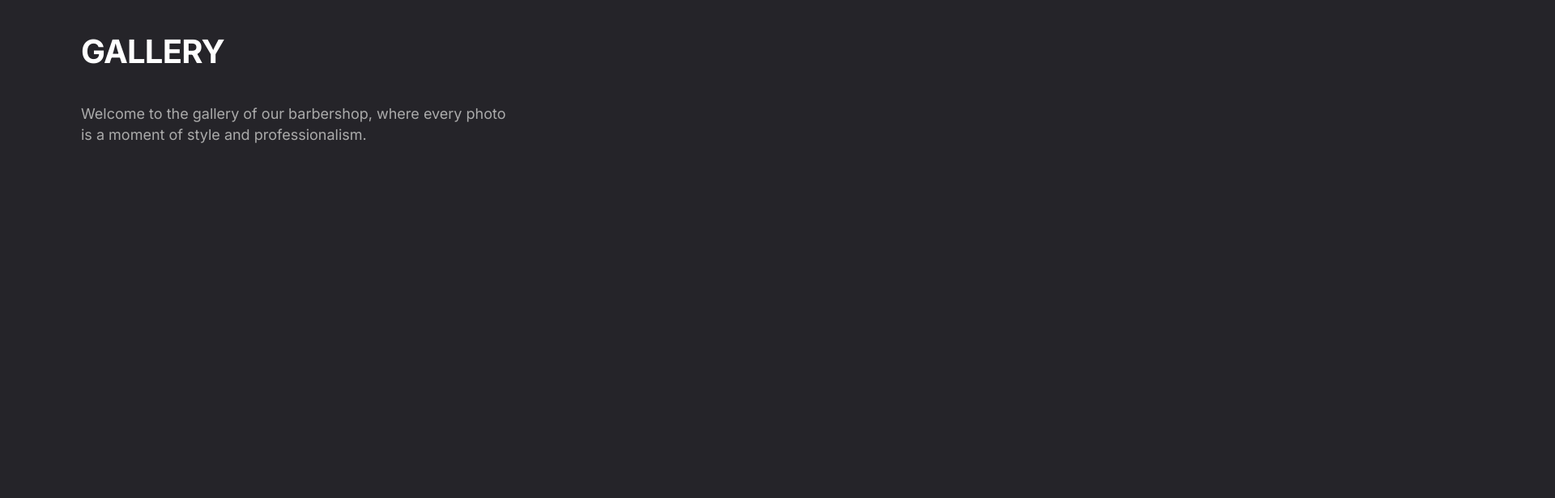
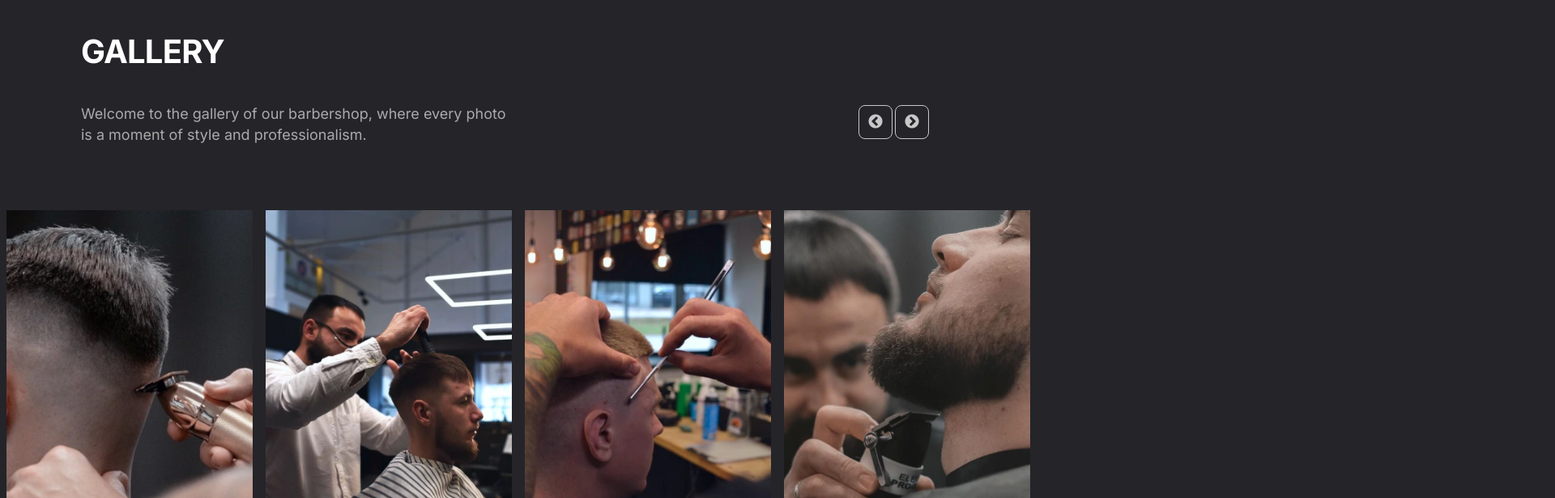
Before and after one commit to lopachuck/test-barber, a React (Create React App) app: page /gallery in a window 1280 px wide. Shown: the part 160-776 px from the top of the page at 81% size, 1920 px wide, since content can reach past the window. Built offline with nearby package versions, Linux system fonts and the light colour scheme; no server answers.

Commit message:
fix styles at slider

```diff
--- a/src/layouts/Footer/footer.styles.ts
+++ b/src/layouts/Footer/footer.styles.ts
@@ -9,6 +9,7 @@ export const FooterWrapper = styled.footer`
     padding: 0 140px;
     width: 100%;
     height: 314px;
+    margin: 0 auto;
     margin-top: 60px;
     @media ${devices.lg} {
         padding: 0 100px;
--- a/src/layouts/Header/header.styles.ts
+++ b/src/layouts/Header/header.styles.ts
@@ -13,6 +13,7 @@ export const HeaderContainer = styled.header`
     flex-direction: row;
     height: 80px;
     z-index: 10;
+    margin: 0 auto;
     @media ${devices.lg} {
         padding: 0 100px;
     }
--- a/src/pages/Barbers/Barbers.tsx
+++ b/src/pages/Barbers/Barbers.tsx
@@ -16,7 +16,7 @@ const Barbers: FC = () => {
                     <S.BarberInfo>
                         <S.BarberPhoto>
                             <source srcSet={'/img/barbers/barb1.webp, /img/barbers/barb1.jpg 2x'} type={"image/webp"}/>
-                            <img src={'/img/barbers/barb1.jpg'} loading={'lazy'} alt=""/>
+                            <img src={'/img/barbers/barb1.jpg'} loading={'lazy'} alt="barber1"/>
                         </S.BarberPhoto>
                         <S.BarberName>Valeria</S.BarberName>
                         <S.BarberPosition>{t('barbers_barber_position')}</S.BarberPosition>
@@ -24,7 +24,7 @@ const Barbers: FC = () => {
                     <S.BarberInfo>
                         <S.BarberPhoto>
                             <source srcSet={'/img/barbers/barb2.webp, /img/barbers/barb2.jpg 2x'} type="image/webp"/>
-                            <img src={'/img/barbers/barb2.jpg'} loading={'lazy'} alt=""/>
+                            <img src={'/img/barbers/barb2.jpg'} loading={'lazy'} alt="barber2"/>
                         </S.BarberPhoto>
                         <S.BarberName>Vitalii</S.BarberName>
                         <S.BarberPosition>{t('barbers_barber_position')}</S.BarberPosition>
@@ -32,7 +32,7 @@ const Barbers: FC = () => {
                     <S.BarberInfo>
                         <S.BarberPhoto>
                             <source srcSet={'/img/barbers/barb3.webp, /img/barbers/barb3.jpg 2x'} type="image/webp"/>
-                            <img src={'/img/barbers/barb3.jpg'} loading={'lazy'} alt=""/>
+                            <img src={'/img/barbers/barb3.jpg'} loading={'lazy'} alt="barber3"/>
                         </S.BarberPhoto>
                         <S.BarberName>Victoriia</S.BarberName>
                         <S.BarberPosition>{t('barbers_barber_position')}</S.BarberPosition>
@@ -40,7 +40,7 @@ const Barbers: FC = () => {
                     <S.BarberInfo>
                         <S.BarberPhoto>
                             <source srcSet={'/img/barbers/barb4.webp, /img/barbers/barb4.jpg 2x'} type="image/webp"/>
-                            <img src={'/img/barbers/barb4.jpg'} loading={'lazy'} alt=""/>
+                            <img src={'/img/barbers/barb4.jpg'} loading={'lazy'} alt="barber4"/>
                         </S.BarberPhoto>
                         <S.BarberName>Alina</S.BarberName>
                         <S.BarberPosition>{t('barbers_barber_position')}</S.BarberPosition>
--- a/src/pages/Contacts/contacts.styles.ts
+++ b/src/pages/Contacts/contacts.styles.ts
@@ -5,7 +5,7 @@ import {devices} from "../../devices";
 export const PageWrapper = styled.div`
     display: flex;
     flex-direction: column;
-    margin-top: 60px;
+    margin-top: 60px; //@todo
     max-width: 1440px;
     padding: 0 140px;
     width: 100%;
--- a/src/pages/Gallery/Gallery.tsx
+++ b/src/pages/Gallery/Gallery.tsx
@@ -24,9 +24,10 @@ const Gallery: FC<IAppProps> = (props) => {
                    <S.GallerySubTitle>{t('gallery_subtitle')}</S.GallerySubTitle>
                </S.GalleryTitleWrapper>
                <S.GalleryWrapper>
-                   <CustomSlider/>
+
                </S.GalleryWrapper>
            </S.GalleryPage>
+           <CustomSlider/>
        </>
    )
 }
--- a/src/styles/global.ts
+++ b/src/styles/global.ts
@@ -13,8 +13,10 @@ export default createGlobalStyle`
   #root {
       display: flex;
       flex-direction: column;
+      width: 100%;
       min-height: 100%;
       height: max-content;
+      overflow: hidden;
   }
 
   html, body {
@@ -23,7 +25,6 @@ export default createGlobalStyle`
       margin: 0 auto;
       background-color: ${({theme}) =>theme.colors.background};
       font-family: 'Inter', sans-serif;
-      max-width: 1440px;
   }
 
 `
--- a/src/ui-kit/Slider/Slider.tsx
+++ b/src/ui-kit/Slider/Slider.tsx
@@ -16,21 +16,21 @@ const CustomSlider: FC = () => {
                 breakpoint: 1024,
                 settings: {
                     slidesToShow: 3,
-                    slidesToScroll: 3,
+                    slidesToScroll: 1,
                     infinite: true,
                     dots: true
                 }
             },
             {
-                breakpoint: 600,
+                breakpoint: 650,
                 settings: {
                     slidesToShow: 2,
-                    slidesToScroll: 2,
+                    slidesToScroll: 1,
                     initialSlide: 2
                 }
             },
             {
-                breakpoint: 480,
+                breakpoint: 520,
                 settings: {
                     slidesToShow: 1,
                     slidesToScroll: 1
@@ -40,7 +40,7 @@ const CustomSlider: FC = () => {
     };
     return (
         <>
-
+            <S.SliderWrapper>
                 <Slider {...settings}>
                     <div>
                         <GalleryPhoto>
@@ -91,6 +91,7 @@ const CustomSlider: FC = () => {
                         </GalleryPhoto>
                     </div>
                 </Slider>
+            </S.SliderWrapper>
         </>
     )
 }
--- a/src/ui-kit/Slider/slider.styles.ts
+++ b/src/ui-kit/Slider/slider.styles.ts
@@ -1,7 +1,65 @@
 import styled from "styled-components";
+import {devices} from "../../devices";
 
+export const SliderWrapper = styled.div`
+    & .slick-slider{
+        //max-width: 1160px;
+    }
+    & .slick-dots li button:before{
+        color: ${({theme}) => theme.colors.elementsGrey}
+    }
+    & .slick-dots li.slick-active button:before{
+        color: ${({theme}) => theme.colors.white};
+    }
+
+    & .slick-prev{
+        top: -120px;
+        left: unset;
+        right: 200px;
+    }
+
+    & .slick-next{
+        top: -120px;
+        right: 155px;
+    }
+    & .slick-list {
+        //overflow: visible;
+    }
+    & .slick-initialized .slick-slide{
+        //width: 348px!important;
+    }
+    & .slick-track{
+        display: flex;
+        //gap: 16px;
+        //overflow-y: hidden;
+    }
+
+    & .slick-prev:before, .slick-next:before{
+        display: flex;
+        width: 40px;
+        height: 40px;
+        border: 1px solid;
+        align-items: center;
+        justify-content: center;
+        border-radius: 8px;
+        &:hover{
+            color: ${({theme}) => theme.colors.accentColor}
+        }
+    }
+`
 export const GalleryPhoto = styled.picture`
+    display: flex;
+    //width: 23vw;
+    margin: 0 8px;
+    //padding: 0 8px;
     & > img {
         width: 100%;
     }
+    @media ${devices.md} {
+        //width: 49vw;
+    }
+    @media ${devices.sm} {
+        margin: 0 auto;
+        //width: 100vw;
+    }
 `
```
Lines whose indentation alone changed are shown as unchanged.
